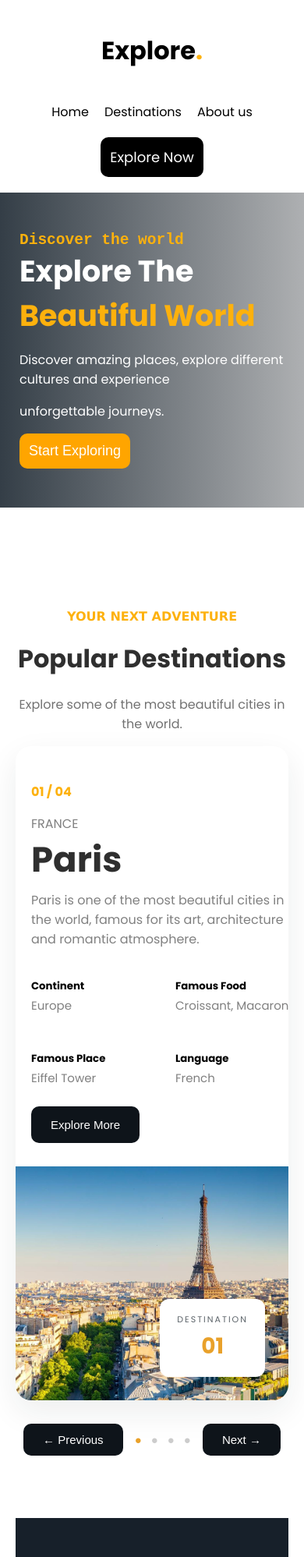
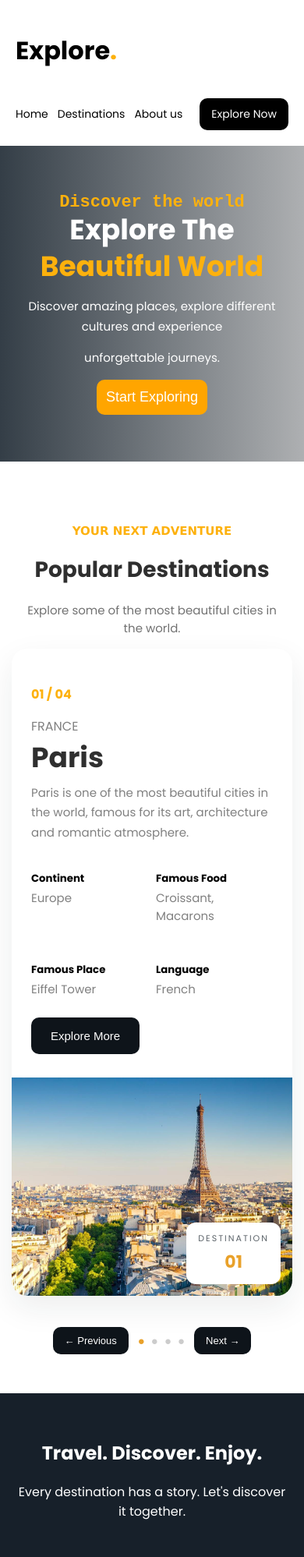
Before and after one commit to MalakElhamady/Explore-The-World, a plain HTML site: page index.html in a window 390 px wide. Shown: the top 1997 px of the page at 78% size. Drawn offline with Linux system fonts and the light colour scheme.

Commit message:
Add files via upload

```diff
--- a/style.css
+++ b/style.css
@@ -306,82 +306,136 @@ background-color:rgb(202, 134, 9);
           justify-content:center;
     align-items:center;
     }
-    /* Mobile Responsive */
+
+/*modification for mobile view*/
+
 @media (max-width: 768px) {
 
-    /* Navbar */
     header {
-        flex-direction: column;
-        gap: 20px;
         padding: 20px;
+        flex-wrap: wrap;
+        gap: 15px;
     }
 
     .nav {
+        gap: 12px;
         flex-wrap: wrap;
         justify-content: center;
-        gap: 20px;
+    }
+
+    .nav a {
+        font-size: 14px;
     }
 
     .b1 {
-        width: auto;
+        font-size: 14px;
+        padding: 10px 15px;
     }
 
-    /* Hero Section */
     .main {
-        padding: 50px 25px;
-        min-height: auto;
+        padding: 60px 25px;
+        text-align: center;
     }
 
-    .main h1 {
-        font-size: 38px;
+    .text1 {
+        font-size: 22px;
     }
 
-    .main p {
-        font-size: 16px;
+    .text1-1,
+    .text2 {
+        font-size: 36px;
+        line-height: 1.3;
     }
 
-    /* Destinations */
-    #destinations {
-        padding: 50px 20px;
+    .text3,
+    .down {
+        font-size: 15px;
+        line-height: 1.7;
     }
 
-    .destination-card {
-        flex-direction: column;
-        min-height: auto;
-        margin-bottom: 30px;
+    #destinations {
+        padding: 50px 15px;
     }
 
-    .destination-info,
-    .destination-image {
-        width: 100%;
+    .text4 {
+        margin-top: 30px;
+        font-size: 15px;
+    }
+
+    .text5 {
+        font-size: 28px;
+    }
+
+    .text6 {
+        font-size: 15px;
+        padding: 0 10px;
+    }
+
+
+    .destination-card {
+        min-height: auto;
+        flex-direction: column;
     }
 
     .destination-info {
-        padding: 30px 20px;
+        width: auto;
+        padding: 30px 25px;
     }
 
-    .destination-image {
-        height: 300px;
+    .city {
+        font-size: 36px;
+    }
+
+    .info {
+        font-size: 15px;
+        line-height: 1.7;
     }
 
     .destination-details {
         grid-template-columns: 1fr 1fr;
-        gap: 20px;
+        gap: 20px 10px;
     }
 
-    .destination-badge {
-        transform: scale(0.8);
+    .destination-image {
+        width: 100%;
+        height: 280px;
     }
 
-    /* Previous and Next */
-    .destination-controls {
-        flex-wrap: wrap;
-        justify-content: center;
-        gap: 15px;
+    .badge {
+        bottom: 15px;
+        right: 15px;
+        padding: 12px 15px;
     }
 
-    /* Footer */
-    footer {
-        padding: 30px 20px;
+    .badge h2 {
+        font-size: 22px;
+    }
+
+
+    .destination-controls {
+        gap: 12px;
+        flex-wrap: wrap;
+    }
+
+    .commbutt {
+        padding: 10px 15px;
+        font-size: 13px;
+    }
+
+    .destination-dots {
+        gap: 8px;
+    }
+
+
+    .footer1 {
+        padding: 40px 20px;
+    }
+
+    .footer2 {
+        padding: 10px;
+    }
+
+    body {
+        overflow-x: hidden;
     }
 }
```
